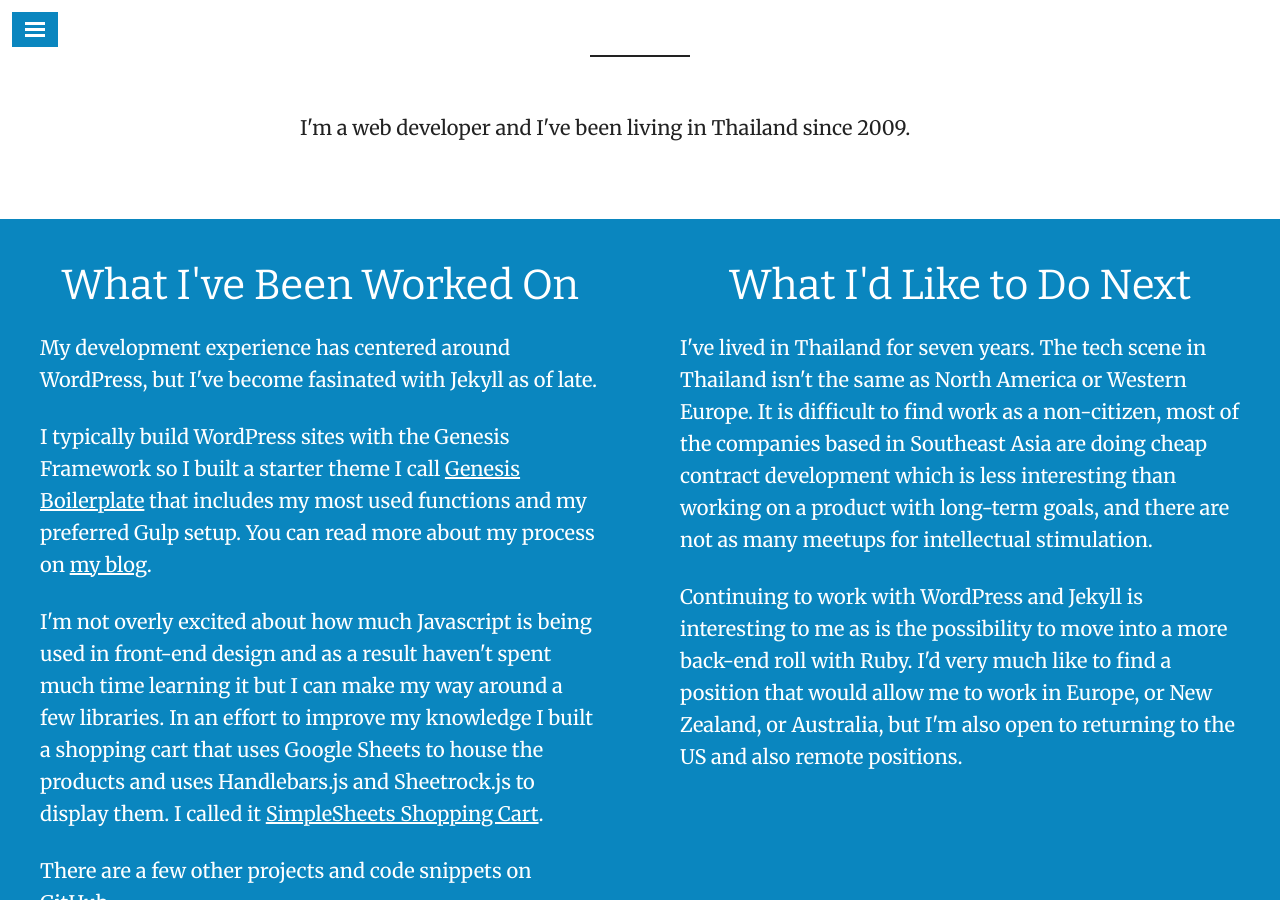
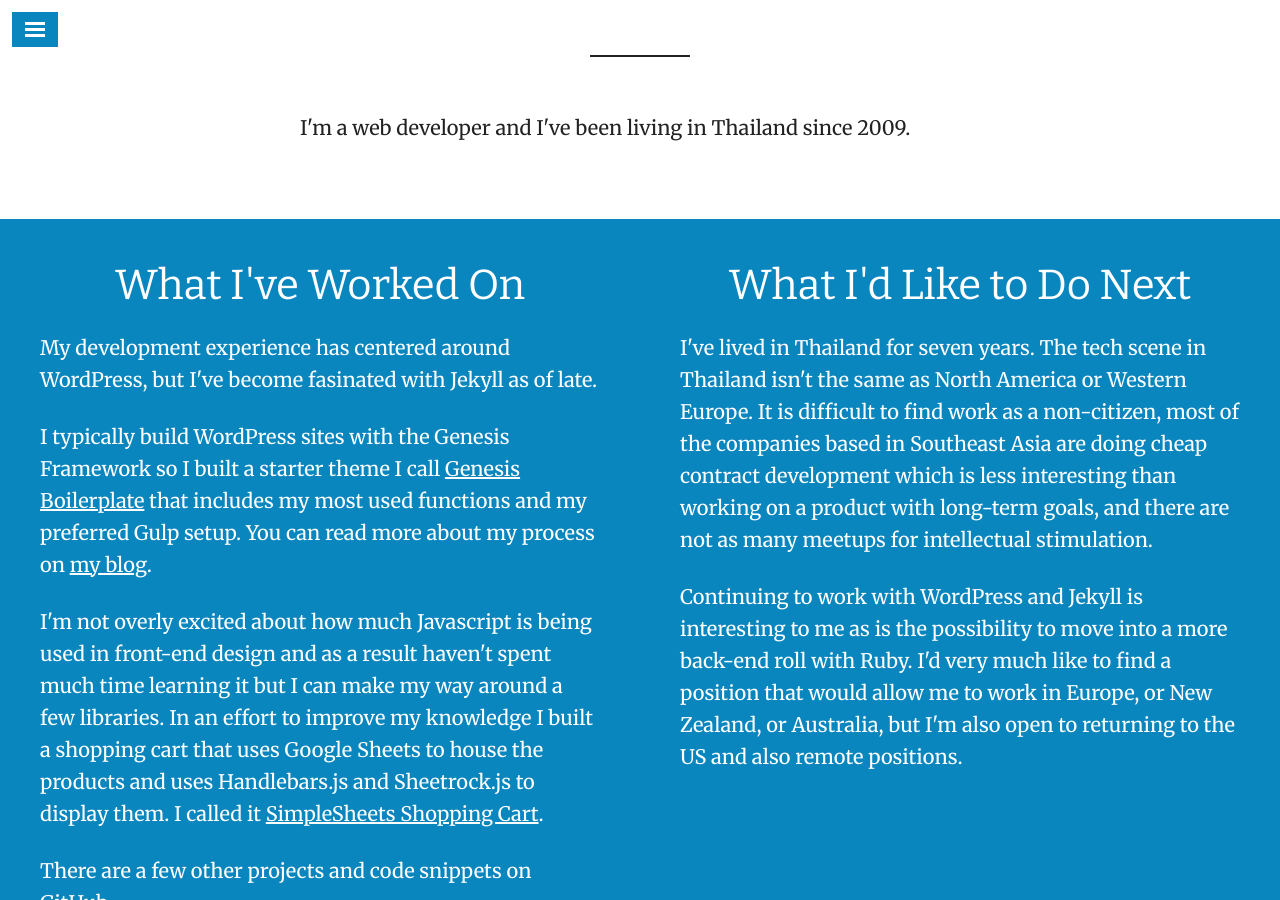
Before and after one commit to snowdj/bradonomics.github.io, a Jekyll site: the page built from index.html, in a window 1280 px wide and 900 px high, scrolled down 1062 px. Built offline with Jekyll 4.4.1, drawn with Linux system fonts in a browser that asks for light colours; nearby versions of some CDN libraries; comment, search, counter and statistics services are not loaded.

Commit message:
Fixed grammar

```diff
--- a/index.html
+++ b/index.html
@@ -25,7 +25,7 @@ excerpt: After 6 years in Thailand I'm still trying to find my way into entrepre
       <div class="column one-half">
 
         <header>
-          <h2>What I've Been Worked On</h2>
+          <h2>What I've Worked On</h2>
         </header>
 
         <p>My development experience has centered around WordPress, but I've become fasinated with Jekyll as of late.</p>
```
